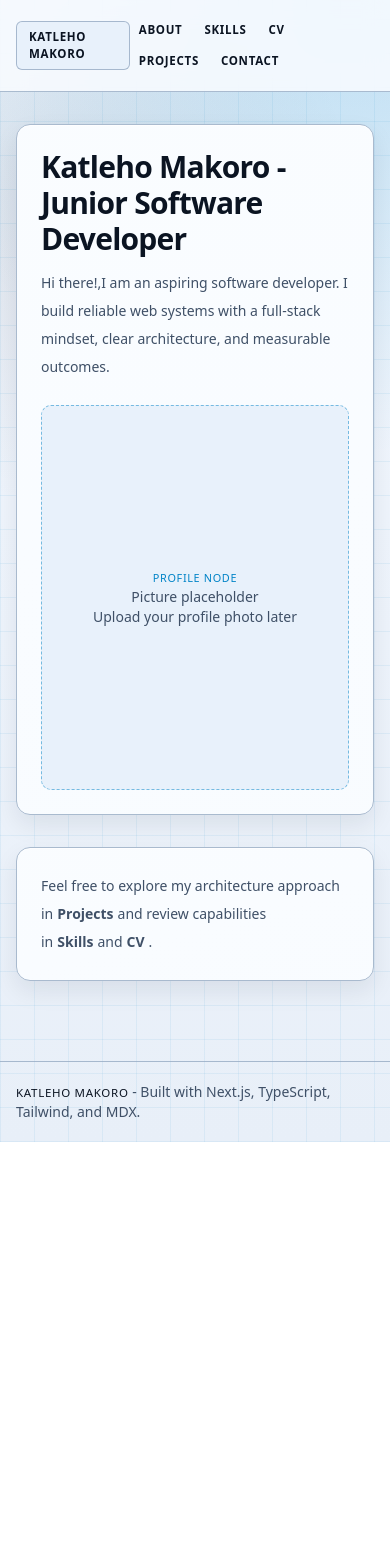
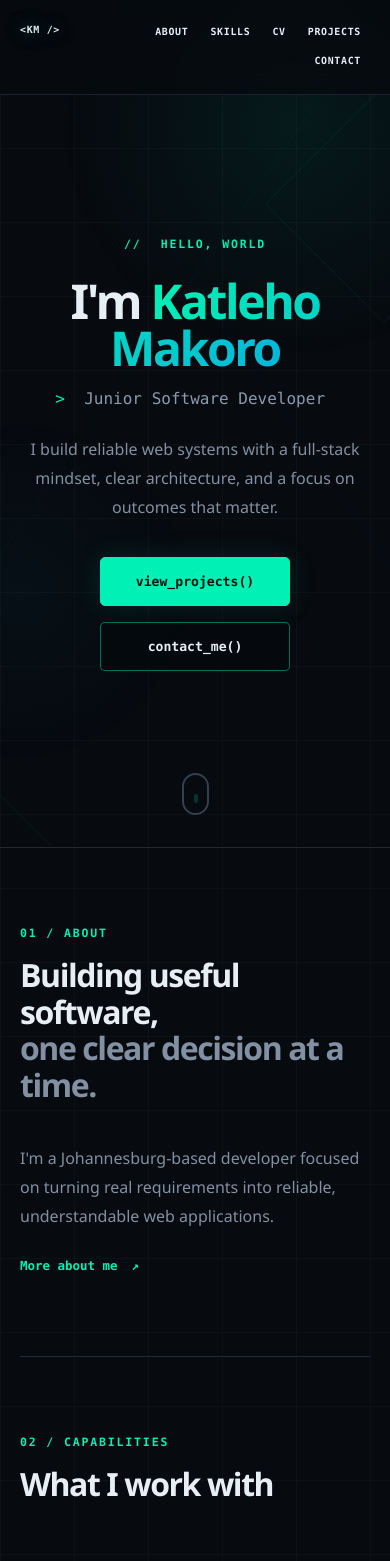
Before and after one commit to KatlehoM22/portfolio-job-seeking, a Next.js app: page / in a window 390 px wide. Shown: the top 1561 px of the page. Before the commit the page ends 1142 px from the top, so only its background shows below. Built offline with nearby package versions, Linux system fonts and the light colour scheme.

Commit message:
feat: update styles and layout for improved UI/UX; refactor components and enhance responsiveness

```diff
--- a/app/globals.css
+++ b/app/globals.css
@@ -1,107 +1,124 @@
 @import "tailwindcss";
 
 :root {
-  --background: #f3f8ff;
-  --surface: #f9fcff;
-  --surface-muted: #e8f1fb;
-  --foreground: #0b1422;
-  --muted-foreground: #3f5067;
-  --border: #97abc3;
-  --primary: #0284c7;
-  --primary-foreground: #e0f2fe;
-  --accent: #0f172a;
-  --radius-sm: 0.375rem;
-  --radius-md: 0.625rem;
-  --radius-lg: 0.875rem;
-  --space-page-x: clamp(1rem, 4vw, 2rem);
-  --space-page-y: clamp(2rem, 5vw, 3.5rem);
-  --font-sans: var(--font-jakarta);
-  --font-mono: var(--font-jetbrains);
+  --background: #070a0f;
+  --surface: #0a0e14;
+  --surface-muted: #101720;
+  --foreground: #e7eef4;
+  --muted-foreground: #8290a3;
+  --border: #202a36;
+  --primary: #00f0b5;
+  --primary-foreground: #03110d;
+  --accent: #00b8d9;
+  --radius-sm: 0.25rem;
+  --radius-md: 0.5rem;
+  --radius-lg: 0.75rem;
+  --space-page-x: clamp(1.25rem, 5vw, 4rem);
+  --space-page-y: clamp(3rem, 7vw, 5.5rem);
+  --font-sans: "Segoe UI", Inter, Arial, sans-serif;
+  --font-mono: "Cascadia Code", "SFMono-Regular", Consolas, monospace;
 }
 
 @theme inline {
-  --color-background: var(--background);
-  --color-surface: var(--surface);
-  --color-surface-muted: var(--surface-muted);
-  --color-foreground: var(--foreground);
-  --color-muted-foreground: var(--muted-foreground);
-  --color-border: var(--border);
-  --color-primary: var(--primary);
-  --color-primary-foreground: var(--primary-foreground);
-  --color-accent: var(--accent);
-  --radius-sm: var(--radius-sm);
-  --radius-md: var(--radius-md);
-  --radius-lg: var(--radius-lg);
-  --font-sans: var(--font-sans);
-  --font-mono: var(--font-mono);
+  --color-background: var(--background); --color-surface: var(--surface);
+  --color-surface-muted: var(--surface-muted); --color-foreground: var(--foreground);
+  --color-muted-foreground: var(--muted-foreground); --color-border: var(--border);
+  --color-primary: var(--primary); --color-primary-foreground: var(--primary-foreground);
+  --color-accent: var(--accent); --radius-sm: var(--radius-sm); --radius-md: var(--radius-md);
+  --radius-lg: var(--radius-lg); --font-sans: var(--font-sans); --font-mono: var(--font-mono);
 }
 
-* {
-  box-sizing: border-box;
+* { box-sizing: border-box; }
+html { scroll-behavior: smooth; }
+body {
+  margin: 0; min-height: 100vh; color: var(--foreground); background-color: var(--background);
+  background-image: linear-gradient(rgba(255,255,255,.025) 1px, transparent 1px), linear-gradient(90deg, rgba(255,255,255,.025) 1px, transparent 1px);
+  background-size: 74px 74px;
+}
+body::before {
+  content: ""; position: fixed; inset: 0; pointer-events: none; z-index: -1;
+  background: radial-gradient(circle at 75% 15%, rgba(0,240,181,.07), transparent 30%), radial-gradient(circle at 5% 70%, rgba(0,184,217,.04), transparent 25%);
+}
+a { color: inherit; text-decoration: none; }
+::selection { color: #03110d; background: var(--primary); }
+
+.site-header { position: sticky; top: 0; z-index: 50; background: rgba(7,10,15,.82); }
+.brand-mark { text-shadow: 0 0 18px rgba(0,240,181,.5); }
+.page-container:has(.hero-shell) { max-width: none; padding: 0; }
+.page-container:not(:has(.hero-shell)) main { min-height: 60vh; }
+.page-container:not(:has(.hero-shell)) main > .rise-in:first-child,
+.page-container:not(:has(.hero-shell)) main > div:first-child { padding-bottom: 1.75rem; border-bottom: 1px solid var(--border); }
+
+.tech-panel {
+  position: relative; border: 1px solid var(--border);
+  background: linear-gradient(145deg, rgba(15,22,30,.92), rgba(8,12,18,.94));
+  box-shadow: 0 18px 45px rgba(0,0,0,.2), inset 0 1px rgba(255,255,255,.025);
+  transition: border-color .25s ease, transform .25s ease;
+}
+.tech-panel:hover { border-color: rgba(0,240,181,.32); }
+.tech-label { font-family: var(--font-mono), monospace; letter-spacing: .07em; text-transform: uppercase; }
+.page-title { max-width: 850px; line-height: 1.08; }
+.rise-in { animation: rise-in .55s ease-out both; }
+@keyframes rise-in { from { opacity: 0; transform: translateY(12px); } to { opacity: 1; transform: none; } }
+
+.hero-shell {
+  min-height: calc(100vh - 73px); position: relative; display: grid; place-items: center; overflow: hidden;
+  padding: 6rem var(--space-page-x) 8rem; border-bottom: 1px solid var(--border);
+}
+.hero-shell::before {
+  content: ""; position: absolute; inset: 0; opacity: .2;
+  background: linear-gradient(125deg, transparent 35%, rgba(0,240,181,.12) 35.1%, transparent 35.4%), linear-gradient(55deg, transparent 64%, rgba(0,184,217,.09) 64.1%, transparent 64.4%);
+}
+.hero-orbit { position: absolute; width: 43vw; aspect-ratio: 1; border: 1px solid rgba(0,240,181,.06); transform: rotate(45deg); }
+.hero-orbit-one { right: -20vw; top: 3vh; }.hero-orbit-two { left: -30vw; bottom: -30vw; }
+.hero-content { position: relative; z-index: 2; width: min(960px, 100%); text-align: center; }
+.hero-kicker, .section-index { font: 700 .72rem/1 var(--font-mono); letter-spacing: .16em; color: var(--primary); }
+.hero-kicker span { margin-right: .65rem; }
+.hero-title { margin: 1.7rem 0 1rem; font-size: clamp(3rem, 8vw, 6.8rem); line-height: .98; font-weight: 800; letter-spacing: -.065em; }
+.hero-title span { color: transparent; background: linear-gradient(100deg, var(--primary), var(--accent)); background-clip: text; -webkit-background-clip: text; }
+.hero-role { font: 400 clamp(1rem, 2vw, 1.45rem)/1.5 var(--font-mono); color: #8a9ab0; }
+.hero-role > span:first-child { color: var(--primary); margin-right: .6rem; }
+.cursor { color: var(--primary); animation: blink 1s steps(1) infinite; }
+@keyframes blink { 50% { opacity: 0; } }
+.hero-summary { max-width: 640px; margin: 1.5rem auto 0; color: var(--muted-foreground); line-height: 1.8; }
+.hero-actions { display: flex; justify-content: center; flex-wrap: wrap; gap: 1rem; margin-top: 2.2rem; }
+.button { min-width: 190px; padding: 1rem 1.35rem; border: 1px solid var(--primary); border-radius: 5px; font: 600 .82rem var(--font-mono); transition: .2s ease; }
+.button-primary { color: var(--primary-foreground); background: var(--primary); box-shadow: 0 0 28px rgba(0,240,181,.12); }
+.button-primary:hover { background: #36f7c9; box-shadow: 0 0 35px rgba(0,240,181,.25); transform: translateY(-2px); }
+.button-secondary { color: var(--foreground); background: rgba(5,9,13,.7); border-color: rgba(0,240,181,.45); }
+.button-secondary:hover { color: var(--primary); border-color: var(--primary); transform: translateY(-2px); }
+.scroll-cue { position: absolute; bottom: 2rem; width: 27px; height: 42px; border: 2px solid #34404e; border-radius: 15px; }
+.scroll-cue span { position: absolute; top: 8px; left: 10px; width: 4px; height: 9px; border-radius: 4px; background: var(--primary); animation: scroll 1.6s ease infinite; }
+@keyframes scroll { 70% { transform: translateY(12px); opacity: .1; } }
+
+.home-section { width: min(1120px, calc(100% - 2 * var(--space-page-x))); margin: 0 auto; padding: clamp(5rem, 9vw, 8rem) 0; border-bottom: 1px solid var(--border); }
+.home-section h2 { margin-top: 1.1rem; font-size: clamp(2rem, 4vw, 3.3rem); line-height: 1.15; font-weight: 750; letter-spacing: -.045em; }
+.home-section h2 span { color: var(--muted-foreground); }
+.split-intro { display: grid; grid-template-columns: 1.3fr .8fr; align-items: end; gap: 5rem; }
+.intro-copy p { color: var(--muted-foreground); line-height: 1.8; }
+.text-link { display: inline-block; margin-top: 1.7rem; color: var(--primary); font: 600 .78rem var(--font-mono); }
+.text-link span { display: inline-block; margin-left: .4rem; transition: transform .2s; }.text-link:hover span { transform: translate(3px,-3px); }
+.section-heading { display: flex; align-items: end; justify-content: space-between; gap: 2rem; margin-bottom: 3rem; }
+.capability-grid { display: grid; grid-template-columns: repeat(3,1fr); gap: 1rem; }
+.capability-card { padding: 2rem; min-height: 230px; }.capability-card > span { font: .68rem var(--font-mono); color: var(--primary); }
+.capability-card h3 { margin-top: 3.4rem; font-size: 1.1rem; }.capability-card p { margin-top: .9rem; color: var(--muted-foreground); font-size: .88rem; line-height: 1.75; }
+.featured-project { display: grid; grid-template-columns: 50px 1fr auto; gap: 1.5rem; align-items: start; padding: 2rem 1rem; border-top: 1px solid var(--border); transition: .25s; }
+.featured-project:last-child { border-bottom: 1px solid var(--border); }.featured-project:hover { background: rgba(0,240,181,.025); padding-left: 1.5rem; }
+.project-number { color: var(--primary); font: .7rem var(--font-mono); }.featured-project h3 { font-size: 1.35rem; }.featured-project p { margin-top: .45rem; color: var(--muted-foreground); font-size: .88rem; }
+.featured-project ul { display: flex; flex-wrap: wrap; gap: .6rem; margin-top: 1rem; }.featured-project li { list-style: none; color: #93a0b0; font: .6rem var(--font-mono); text-transform: uppercase; }
+.project-arrow { color: var(--primary); font-size: 1.4rem; }.contact-cta { text-align: center; border-bottom: 0; }.contact-cta p:not(.section-index) { margin: 1.2rem auto 2rem; max-width: 600px; color: var(--muted-foreground); }.contact-cta .button { display: inline-block; }
+.status-dot { display: inline-block; width: 6px; height: 6px; margin: 0 .25rem 0 .7rem; border-radius: 50%; background: var(--primary); box-shadow: 0 0 8px var(--primary); }
+
+/* Legacy utility colours on the CV inherit the new palette. */
+.text-slate-500 { color: var(--muted-foreground) !important; }.text-slate-700 { color: var(--muted-foreground) !important; }
+
+@media (max-width: 720px) {
+  .site-header nav { align-items: flex-start; }.site-header nav > div { justify-content: flex-end; max-width: 260px; }
+  .site-header nav a { font-size: .62rem; }.brand-mark { white-space: nowrap; margin-top: .2rem; }
+  .hero-shell { min-height: calc(100svh - 91px); }.hero-title { letter-spacing: -.05em; }
+  .split-intro, .capability-grid { grid-template-columns: 1fr; }.split-intro { gap: 2.5rem; }
+  .section-heading { align-items: flex-start; flex-direction: column; }.capability-card { min-height: auto; }.capability-card h3 { margin-top: 2rem; }
+  .featured-project { grid-template-columns: 30px 1fr; gap: .75rem; padding-inline: 0; }.project-arrow { display: none; }
 }
 
-body {
-  margin: 0;
-  min-height: 100vh;
-  background:
-    radial-gradient(circle at 90% 0%, rgba(2, 132, 199, 0.22), transparent 38%),
-    radial-gradient(circle at 15% 18%, rgba(15, 23, 42, 0.09), transparent 30%),
-    repeating-linear-gradient(
-      0deg,
-      rgba(2, 132, 199, 0.07),
-      rgba(2, 132, 199, 0.07) 1px,
-      transparent 1px,
-      transparent 34px
-    ),
-    repeating-linear-gradient(
-      90deg,
-      rgba(2, 132, 199, 0.07),
-      rgba(2, 132, 199, 0.07) 1px,
-      transparent 1px,
-      transparent 34px
-    ),
-    linear-gradient(180deg, #f3f8ff 0%, #e8eff8 100%);
-  color: var(--foreground);
-}
-
-a {
-  color: inherit;
-  text-decoration: none;
-}
-
-::selection {
-  background: rgba(2, 132, 199, 0.2);
-}
-
-.tech-panel {
-  border: 1px solid color-mix(in oklab, var(--border) 82%, white 18%);
-  background: linear-gradient(
-    165deg,
-    color-mix(in oklab, var(--surface) 92%, white 8%) 0%,
-    color-mix(in oklab, var(--surface) 98%, var(--surface-muted) 2%) 100%
-  );
-  box-shadow:
-    inset 0 1px 0 rgba(255, 255, 255, 0.8),
-    0 10px 24px rgba(11, 20, 34, 0.08);
-}
-
-.tech-label {
-  font-family: var(--font-mono), monospace;
-  letter-spacing: 0.06em;
-  text-transform: uppercase;
-}
-
-.rise-in {
-  animation: rise-in 420ms ease-out both;
-}
-
-@keyframes rise-in {
-  from {
-    opacity: 0;
-    transform: translateY(8px);
-  }
-  to {
-    opacity: 1;
-    transform: translateY(0);
-  }
-}
+@media (prefers-reduced-motion: reduce) { html { scroll-behavior: auto; } *, *::before, *::after { animation-duration: .01ms !important; animation-iteration-count: 1 !important; transition-duration: .01ms !important; } }
--- a/app/layout.tsx
+++ b/app/layout.tsx
@@ -1,19 +1,8 @@
 import type { Metadata } from "next";
-import { Plus_Jakarta_Sans, JetBrains_Mono } from "next/font/google";
 import "./globals.css";
 import { PageContainer } from "@/components/layout/PageContainer";
 import { Header } from "@/components/organisms/Header";
 import { Footer } from "@/components/organisms/Footer";
-
-const jakarta = Plus_Jakarta_Sans({
-  variable: "--font-jakarta",
-  subsets: ["latin"],
-});
-
-const jetbrains = JetBrains_Mono({
-  variable: "--font-jetbrains",
-  subsets: ["latin"],
-});
 
 export const metadata: Metadata = {
   title: {
@@ -31,9 +20,7 @@ export default function RootLayout({
 }>) {
   return (
     <html lang="en">
-      <body
-        className={`${jakarta.variable} ${jetbrains.variable} bg-background text-foreground antialiased`}
-      >
+      <body className="bg-background text-foreground antialiased">
         <Header />
         <PageContainer>{children}</PageContainer>
         <Footer />
--- a/app/page.tsx
+++ b/app/page.tsx
@@ -1,60 +1,84 @@
 import Link from "next/link";
 import { SITE } from "@/lib/constants";
 import { ROUTES } from "@/lib/routes";
-import { SectionTitle } from "@/components/atoms/SectionTitle";
+import { getProjectSummaries } from "@/lib/projects";
 
+const capabilities = [
+  { index: "01", title: "Frontend systems", text: "Responsive, accessible interfaces built with React and a sharp eye for maintainability." },
+  { index: "02", title: "Backend logic", text: "REST APIs, validation, authentication fundamentals, and structured service design." },
+  { index: "03", title: "Data & delivery", text: "Relational data modelling, SQL, documentation, testing, and dependable workflows." },
+];
 
-export default function Home() {
+export default async function Home() {
+  const projects = (await getProjectSummaries()).slice(0, 2);
+
   return (
-    <main className="space-y-8">
-      <section className="tech-panel grid items-center gap-6 rounded-lg p-6 md:grid-cols-[1.3fr_1fr]">
-        <SectionTitle
+    <main>
+      <section className="hero-shell">
+        <div className="hero-orbit hero-orbit-one" />
+        <div className="hero-orbit hero-orbit-two" />
+        <div className="hero-content rise-in">
+          <p className="hero-kicker"><span>{"//"}</span> HELLO, WORLD</p>
+          <h1 className="hero-title">
+            I&apos;m <span>{SITE.name}</span>
+          </h1>
+          <p className="hero-role"><span>&gt;</span> Junior Software Developer<span className="cursor">_</span></p>
+          <p className="hero-summary">{SITE.summary}</p>
+          <div className="hero-actions">
+            <Link href={ROUTES.projects} className="button button-primary">view_projects()</Link>
+            <Link href={ROUTES.contact} className="button button-secondary">contact_me()</Link>
+          </div>
+        </div>
+        <a href="#about-preview" className="scroll-cue" aria-label="Scroll to introduction"><span /></a>
+      </section>
 
-          title={`${SITE.name} - ${SITE.role}`}
-          description={SITE.summary}
-        />
-
-        <div
-          role="img"
-          aria-label="Profile picture placeholder"
-          className="mx-auto flex aspect-[4/5] w-full max-w-xs items-center justify-center rounded-md border border-dashed border-primary/50 bg-surface-muted p-4 text-center"
-        >
-          <p className="text-sm text-muted-foreground">
-            <span className="tech-label text-[0.68rem] text-primary">Profile Node</span>
-            <br />
-            Picture placeholder
-            <br />
-            Upload your profile photo later
-          </p>
+      <section id="about-preview" className="home-section split-intro">
+        <div>
+          <p className="section-index">01 / ABOUT</p>
+          <h2>Building useful software,<br /><span>one clear decision at a time.</span></h2>
+        </div>
+        <div className="intro-copy">
+          <p>I&apos;m a Johannesburg-based developer focused on turning real requirements into reliable, understandable web applications.</p>
+          <Link href={ROUTES.about} className="text-link">More about me <span>↗</span></Link>
         </div>
       </section>
 
-      <div className="tech-panel rounded-lg p-6">
-        <p className="max-w-2xl text-sm leading-7 text-muted-foreground sm:text-base">
-          Feel free to explore my architecture approach in
-          <Link
-            href={ROUTES.projects}
-            className="mx-1 font-semibold text-primary hover:underline"
-          >
-            Projects
-          </Link>
-          and review capabilities in
-          <Link
-            href={ROUTES.skills}
-            className="mx-1 font-semibold text-primary hover:underline"
-          >
-            Skills
-          </Link>
-          and
-          <Link
-            href={ROUTES.cv}
-            className="mx-1 font-semibold text-primary hover:underline"
-          >
-            CV
-          </Link>
-          .
-        </p>
-      </div>
+      <section className="home-section">
+        <div className="section-heading">
+          <div><p className="section-index">02 / CAPABILITIES</p><h2>What I work with</h2></div>
+          <Link href={ROUTES.skills} className="text-link">Full skills matrix <span>↗</span></Link>
+        </div>
+        <div className="capability-grid">
+          {capabilities.map((item) => (
+            <article className="tech-panel capability-card" key={item.index}>
+              <span>{item.index}</span><h3>{item.title}</h3><p>{item.text}</p>
+            </article>
+          ))}
+        </div>
+      </section>
+
+      <section className="home-section">
+        <div className="section-heading">
+          <div><p className="section-index">03 / SELECTED WORK</p><h2>Projects & case studies</h2></div>
+          <Link href={ROUTES.projects} className="text-link">View all projects <span>↗</span></Link>
+        </div>
+        <div className="featured-projects">
+          {projects.map((project, index) => (
+            <Link href={`/projects/${project.slug}`} className="featured-project" key={project.slug}>
+              <span className="project-number">0{index + 1}</span>
+              <div><h3>{project.title}</h3><p>{project.summary}</p><ul>{project.stack.map((item) => <li key={item}>{item}</li>)}</ul></div>
+              <span className="project-arrow">↗</span>
+            </Link>
+          ))}
+        </div>
+      </section>
+
+      <section className="home-section contact-cta">
+        <p className="section-index">04 / CONTACT</p>
+        <h2>Have an opportunity in mind?</h2>
+        <p>I&apos;m open to junior software development roles, internships, and thoughtful collaborations.</p>
+        <Link href={ROUTES.contact} className="button button-primary">start_a_conversation()</Link>
+      </section>
     </main>
   );
 }
--- a/components/atoms/NavLink.tsx
+++ b/components/atoms/NavLink.tsx
@@ -1,5 +1,3 @@
-import Link from "next/link";
-
 type NavLinkProps = {
   href: string;
   label: string;
@@ -7,11 +5,11 @@ type NavLinkProps = {
 
 export function NavLink({ href, label }: NavLinkProps) {
   return (
-    <Link
+    <a
       href={href}
       className="tech-label rounded-sm border border-transparent px-2 py-1 text-[0.72rem] font-semibold text-muted-foreground transition-all hover:border-border hover:bg-surface-muted hover:text-foreground focus-visible:outline-2 focus-visible:outline-primary"
     >
       {label}
-    </Link>
+    </a>
   );
 }
--- a/components/atoms/SectionTitle.tsx
+++ b/components/atoms/SectionTitle.tsx
@@ -9,10 +9,10 @@ export function SectionTitle({ eyebrow, title, description }: SectionTitleProps)
     <div className="space-y-3 rise-in">
       {eyebrow ? (
         <p className="tech-label text-[0.68rem] font-semibold text-primary">
-          [{eyebrow}]
+          {"//"} {eyebrow}
         </p>
       ) : null}
-      <h1 className="text-3xl font-extrabold tracking-tight text-foreground sm:text-4xl">
+      <h1 className="page-title text-3xl font-extrabold tracking-tight text-foreground sm:text-5xl">
         {title}
       </h1>
       {description ? (
--- a/components/layout/PageContainer.tsx
+++ b/components/layout/PageContainer.tsx
@@ -2,7 +2,7 @@ import type { ReactNode } from "react";
 
 export function PageContainer({ children }: { children: ReactNode }) {
   return (
-    <div className="mx-auto w-full max-w-5xl px-[var(--space-page-x)] py-[var(--space-page-y)]">
+    <div className="page-container mx-auto w-full max-w-6xl px-[var(--space-page-x)] py-[var(--space-page-y)]">
       {children}
     </div>
   );
--- a/components/organisms/Footer.tsx
+++ b/components/organisms/Footer.tsx
@@ -3,11 +3,12 @@ import { SITE } from "@/lib/constants";
 export function Footer() {
   return (
     <footer className="mt-12 border-t border-border/80">
-      <div className="mx-auto w-full max-w-5xl px-[var(--space-page-x)] py-5 text-sm text-muted-foreground">
+      <div className="mx-auto flex w-full max-w-6xl flex-wrap items-center justify-between gap-3 px-[var(--space-page-x)] py-7 text-sm text-muted-foreground">
         <p>
           <span className="tech-label text-[0.72rem] text-foreground">{SITE.name}</span>{" "}
-          - Built with Next.js, TypeScript, Tailwind, and MDX.
+          <span className="text-primary"> {"//"} </span>Built with Next.js, TypeScript, Tailwind, and MDX.
         </p>
+        <p className="tech-label text-[0.65rem]">Johannesburg, ZA <span className="status-dot" /> Available</p>
       </div>
     </footer>
   );
--- a/components/organisms/Header.tsx
+++ b/components/organisms/Header.tsx
@@ -1,5 +1,4 @@
 import Link from "next/link";
-import { SITE } from "@/lib/constants";
 import { ROUTES } from "@/lib/routes";
 import { NavLink } from "@/components/atoms/NavLink";
 
@@ -13,16 +12,16 @@ const links = [
 
 export function Header() {
   return (
-    <header className="border-b border-border/80 bg-surface/85 backdrop-blur-md">
+    <header className="site-header border-b border-border/80 bg-surface/85 backdrop-blur-md">
       <nav
-        className="mx-auto flex w-full max-w-5xl items-center justify-between px-[var(--space-page-x)] py-4"
+        className="mx-auto flex w-full max-w-6xl items-center justify-between px-[var(--space-page-x)] py-5"
         aria-label="Main navigation"
       >
         <Link
           href={ROUTES.home}
-          className="tech-label rounded-sm border border-border/80 bg-surface-muted px-3 py-1.5 text-[0.72rem] font-bold text-foreground"
+          className="brand-mark tech-label text-sm font-bold text-primary"
         >
-          {SITE.name}
+          &lt;KM /&gt;
         </Link>
 
         <div className="flex flex-wrap items-center gap-1">
--- a/lib/constants.ts
+++ b/lib/constants.ts
@@ -3,5 +3,5 @@ export const SITE = {
   role: "Junior Software Developer",
   location: "Johannesburg, South Africa",
   summary:
-    "Hi there!,I am an aspiring software developer. I build reliable web systems with a full-stack mindset, clear architecture, and measurable outcomes.",
+    "I build reliable web systems with a full-stack mindset, clear architecture, and a focus on outcomes that matter.",
 } as const;
--- a/package.json
+++ b/package.json
@@ -3,7 +3,7 @@
   "version": "0.1.0",
   "private": true,
   "scripts": {
-    "dev": "next dev",
+    "dev": "next dev --webpack",
     "build": "next build",
     "start": "next start",
     "lint": "eslint"
```
